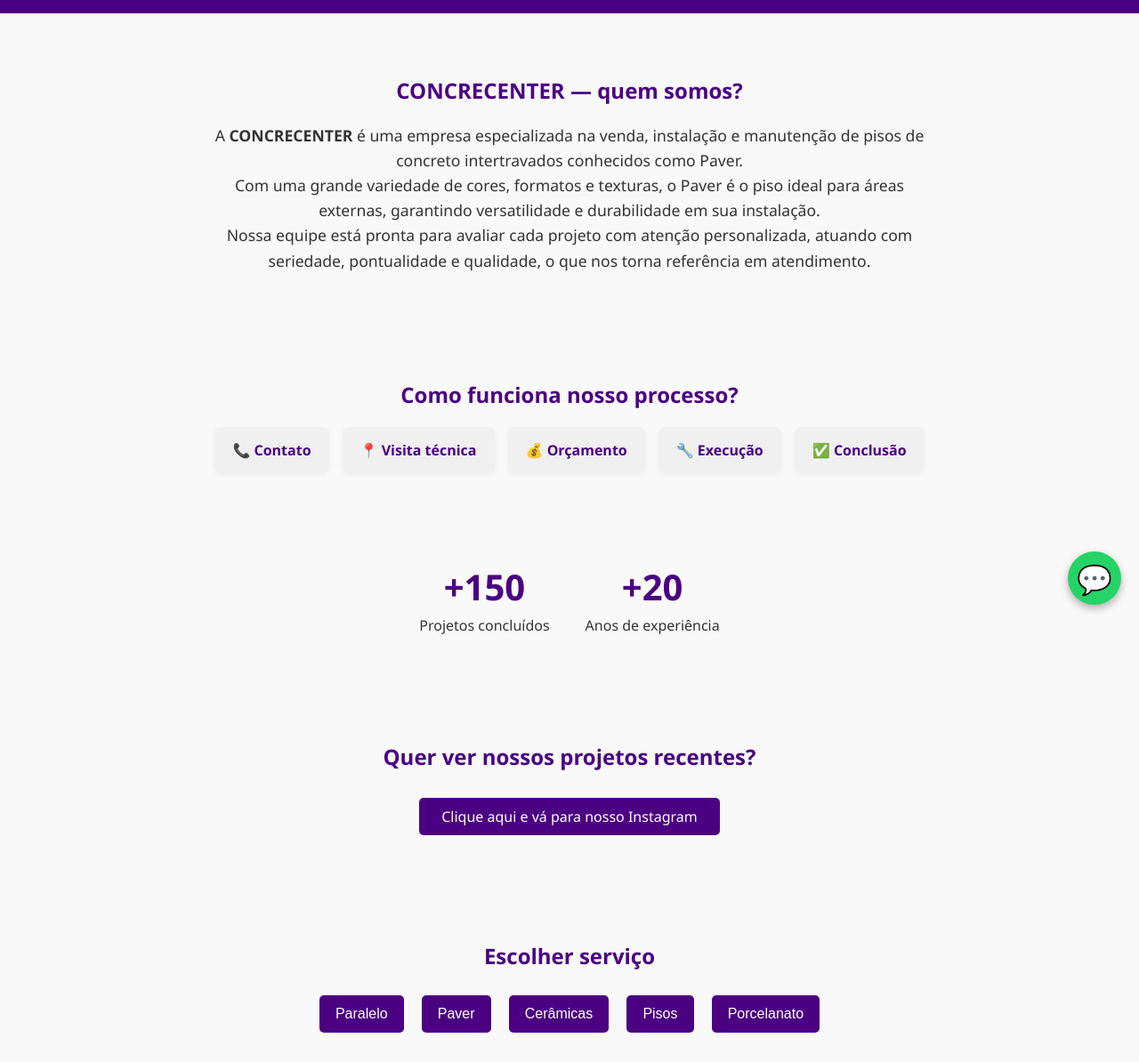
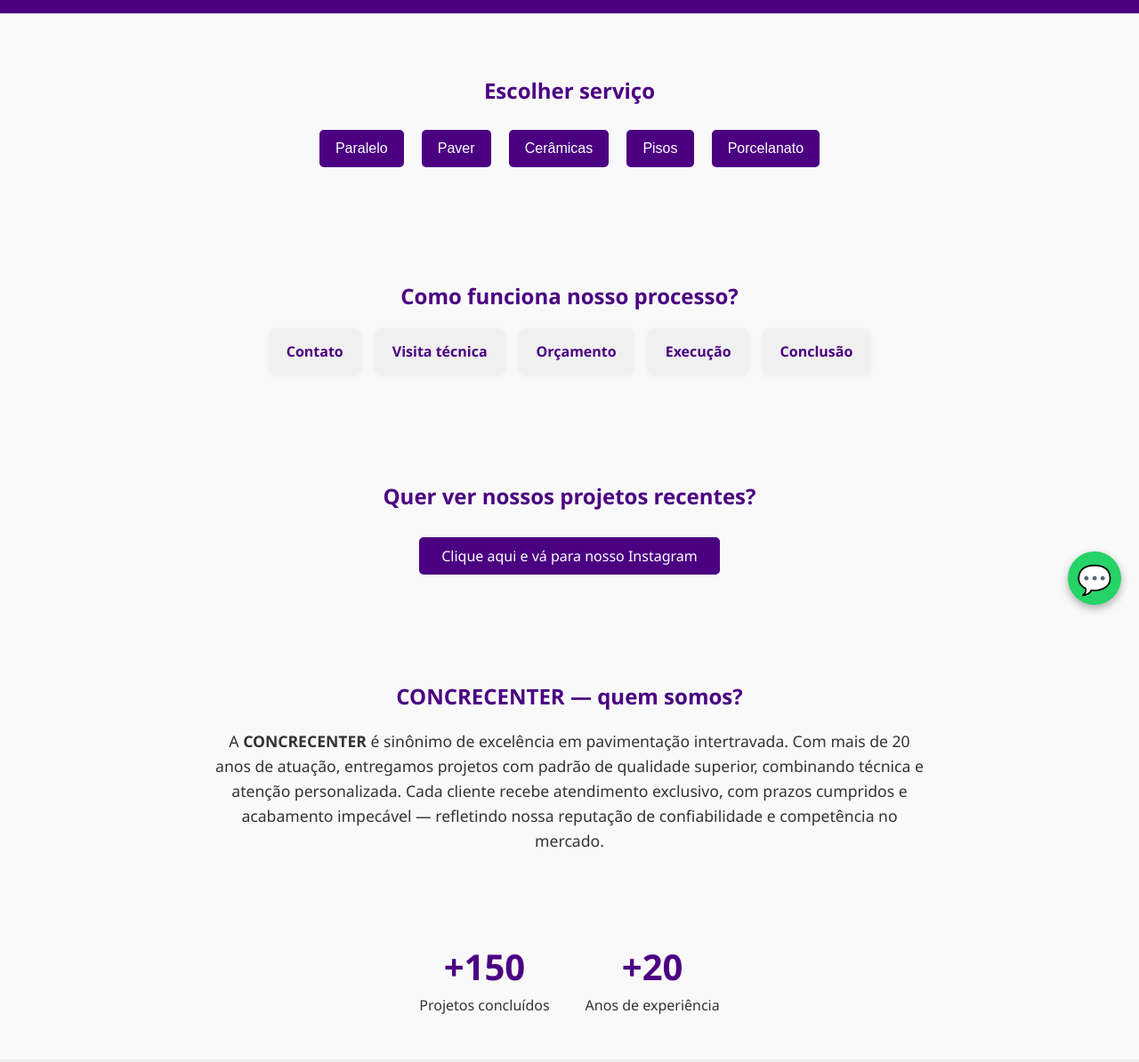
Before and after one commit to 01vixtor/concrecenter-site, a plain HTML site: page index.html in a window 1280 px wide. Shown: the part 100-1294 px from the top of the page at 89% size. Drawn offline with Linux system fonts and the light colour scheme.

Commit message:
Update index.html

```diff
--- a/index.html
+++ b/index.html
@@ -12,42 +12,7 @@
     <h1>CONCRECENTER</h1>
   </header>
 
-  <section class="hero">
-    <h2>CONCRECENTER — quem somos?</h2>
-    <p>
-      A <strong>CONCRECENTER</strong> é uma empresa especializada na venda, instalação e manutenção de pisos de concreto intertravados conhecidos como Paver.<br/>
-      Com uma grande variedade de cores, formatos e texturas, o Paver é o piso ideal para áreas externas, garantindo versatilidade e durabilidade em sua instalação.<br/>
-      Nossa equipe está pronta para avaliar cada projeto com atenção personalizada, atuando com seriedade, pontualidade e qualidade, o que nos torna referência em atendimento.
-    </p>
-  </section>
-
-  <section class="processo">
-    <h2>Como funciona nosso processo?</h2>
-    <div class="etapas">
-      <div class="etapa">📞 Contato</div>
-      <div class="etapa">📍 Visita técnica</div>
-      <div class="etapa">💰 Orçamento</div>
-      <div class="etapa">🔧 Execução</div>
-      <div class="etapa">✅ Conclusão</div>
-    </div>
-  </section>
-
-  <section class="numeros">
-    <div class="bloco-numero">
-      <h3>+150</h3>
-      <p>Projetos concluídos</p>
-    </div>
-    <div class="bloco-numero">
-      <h3>+20</h3>
-      <p>Anos de experiência</p>
-    </div>
-  </section>
-
-  <section class="instagram">
-    <h2>Quer ver nossos projetos recentes?</h2>
-    <a href="https://instagram.com/pavers.concrecenter" target="_blank" class="btn">Clique aqui e vá para nosso Instagram</a>
-  </section>
-
+  <!-- Escolher serviços -->
   <section id="servicos" class="servicos">
     <h2>Escolher serviço</h2>
     <div class="botoes-servicos">
@@ -60,6 +25,47 @@
     <div id="descricao-servico" class="descricao-servico"></div>
   </section>
 
+  <!-- Processo -->
+  <section class="processo">
+    <h2>Como funciona nosso processo?</h2>
+    <div class="etapas">
+      <div class="etapa">Contato</div>
+      <div class="etapa">Visita técnica</div>
+      <div class="etapa">Orçamento</div>
+      <div class="etapa">Execução</div>
+      <div class="etapa">Conclusão</div>
+    </div>
+  </section>
+
+  <!-- Instagram -->
+  <section class="instagram">
+    <h2>Quer ver nossos projetos recentes?</h2>
+    <a href="https://instagram.com/pavers.concrecenter" target="_blank" class="btn">
+      Clique aqui e vá para nosso Instagram
+    </a>
+  </section>
+
+  <!-- Quem somos -->
+  <section class="hero">
+    <h2>CONCRECENTER — quem somos?</h2>
+    <p>
+      A <strong>CONCRECENTER</strong> é sinônimo de excelência em pavimentação intertravada. Com mais de 20 anos de atuação, entregamos projetos com padrão de qualidade superior, combinando técnica e atenção personalizada. Cada cliente recebe atendimento exclusivo, com prazos cumpridos e acabamento impecável — refletindo nossa reputação de confiabilidade e competência no mercado.
+    </p>
+  </section>
+
+  <!-- Contadores -->
+  <section class="numeros">
+    <div class="bloco-numero">
+      <h3>+150</h3>
+      <p>Projetos concluídos</p>
+    </div>
+    <div class="bloco-numero">
+      <h3>+20</h3>
+      <p>Anos de experiência</p>
+    </div>
+  </section>
+
+  <!-- Depoimentos -->
   <section id="depoimentos" class="depoimentos">
     <h2>O que nossos clientes dizem</h2>
     <div class="cards-depoimentos">
@@ -86,6 +92,7 @@
     </div>
   </section>
 
+  <!-- Contato -->
   <section id="contato" class="contato">
     <h2>Fale Conosco</h2>
     <p>Estamos à disposição para tirar suas dúvidas ou enviar um orçamento.</p>
@@ -94,7 +101,6 @@
 
   <footer>
     <nav>
-      <a href="#hero">Quem somos?</a>
       <a href="#servicos">Serviços</a>
       <a href="#contato">Contato</a>
     </nav>
```
